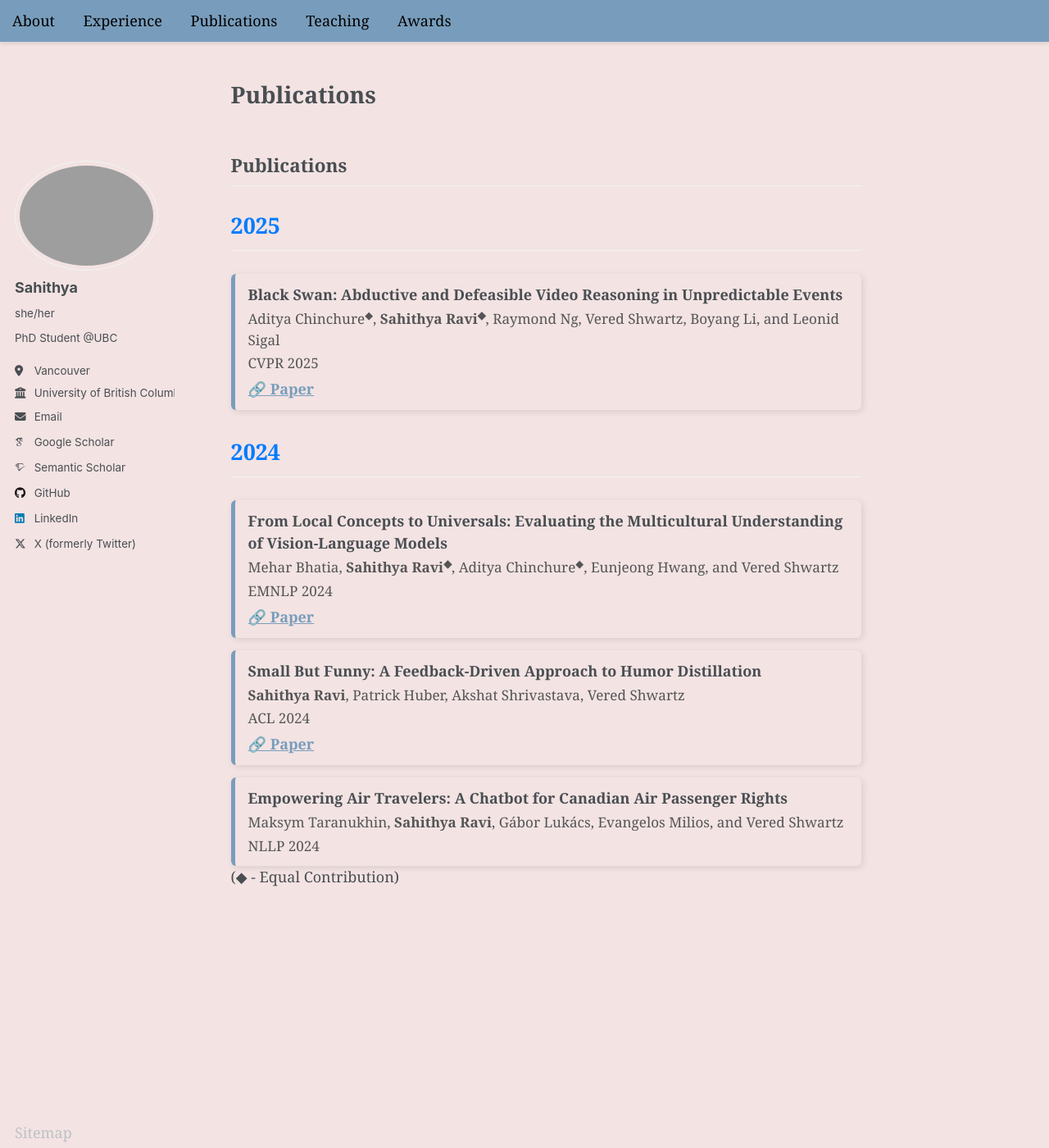
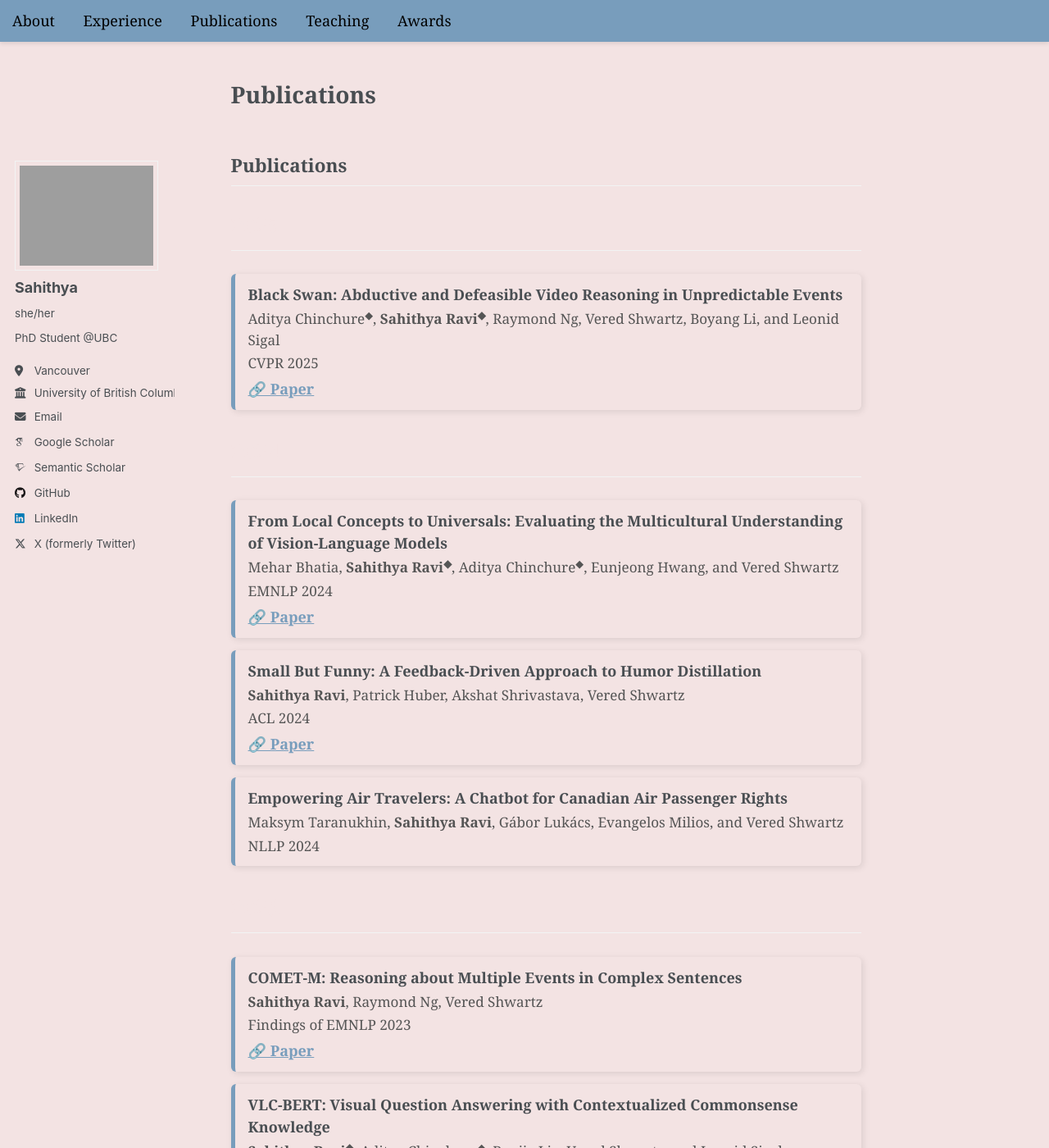
Before and after one commit to sahithyaravi/sahithyaravi.github.io, a Jekyll site: the page built from _pages/publications.md, in a window 1280 px wide and 1400 px high. Shown: the whole window at 82% size. Built offline with Jekyll 4.4.1, drawn with Linux system fonts in a browser that asks for light colours; some web fonts are replaced; some of the changed text lies outside the part shown.

Commit message:
awards and pubs style

```diff
--- a/_pages/publications.md
+++ b/_pages/publications.md
@@ -14,7 +14,7 @@ author_profile: true
   .pub-year {
     font-size: 1.5em;
     font-weight: bold;
-    color: #007bff;
+    color: #f3e3e3;
     border-bottom: 2px solid #789DBC;
     margin-top: 20px;
     padding-bottom: 5px;
@@ -94,6 +94,49 @@ author_profile: true
     <span class="pub-venue">NLLP 2024</span>
   </div>
 
+   <!-- 2023 -->
+  <h2 class="pub-year">2023</h2>
+
+  <div class="publication-card">
+    <strong>COMET-M: Reasoning about Multiple Events in Complex Sentences</strong>
+    <span class="pub-authors"><b>Sahithya Ravi</b>, Raymond Ng, Vered Shwartz</span>
+    <span class="pub-venue">Findings of EMNLP 2023</span>
+    <a href="https://www.semanticscholar.org/reader/d0f108b8f5fcfb81e4354b498f3f8491740ece7e" class="pub-link">🔗 Paper</a>
+  </div>
+
+  <div class="publication-card">
+    <strong>VLC-BERT: Visual Question Answering with Contextualized Commonsense Knowledge</strong>
+    <span class="pub-authors"><b>Sahithya Ravi<sup>◆</sup></b>, Aditya Chinchure<sup>◆</sup>, Renjie Lio, Vered Shwartz, and Leonid Sigal</span>
+    <span class="pub-venue">WACV 2023</span>
+    <a href="https://openaccess.thecvf.com/content/WACV2023/papers/Ravi_VLC-BERT_Visual_Question_Answering_With_Contextualized_Commonsense_Knowledge_WACV_2023_paper.pdf" class="pub-link">🔗 Paper</a>
+  </div>
+
+  <div class="publication-card">
+    <strong>What Happens Before and After: Multi-Event Commonsense in Event Coreference Resolution</strong>
+    <span class="pub-authors"><b>Sahithya Ravi</b>, Chris Tanner, Raymond Ng, and Vered Shwartz</span>
+    <span class="pub-venue">EACL 2023</span>
+    <a href="https://arxiv.org/pdf/2302.09715.pdf" class="pub-link">🔗 Paper</a>
+  </div>
+
+  <div class="publication-card">
+    <strong>CASE: Commonsense-Augmented Score with an Expanded Answer Space</strong>
+    <span class="pub-authors">Wenkai Chen, <b>Sahithya Ravi</b>, and Vered Shwartz</span>
+    <span class="pub-venue">Findings of EMNLP 2023</span>
+    <a href="https://arxiv.org/pdf/2311.01684.pdf" class="pub-link">🔗 Paper</a>
+  </div>
+
+  <!-- 2020 -->
+  <h2 class="pub-year">2020</h2>
+
+  <div class="publication-card">
+    <strong>OpenML-Python: An Extensible Python API for OpenML</strong>
+    <span class="pub-authors">M. Feurer, <b>S. Ravi</b>, et al.</span>
+    <span class="pub-venue">JMLR, 2020</span>
+    <a href="https://arxiv.org/pdf/1911.02490.pdf" class="pub-link">🔗 Paper</a>
+  </div>
+
+</div>
+
 </div>
 
 (◆ - Equal Contribution)
--- a/_sass/layout/_sidebar.scss
+++ b/_sass/layout/_sidebar.scss
@@ -95,7 +95,7 @@
 
   img {
     max-width: 175px;
-    border-radius: 50%;
+    border-radius: 0%;
 
     @include breakpoint($large) {
       padding: 5px;
```
